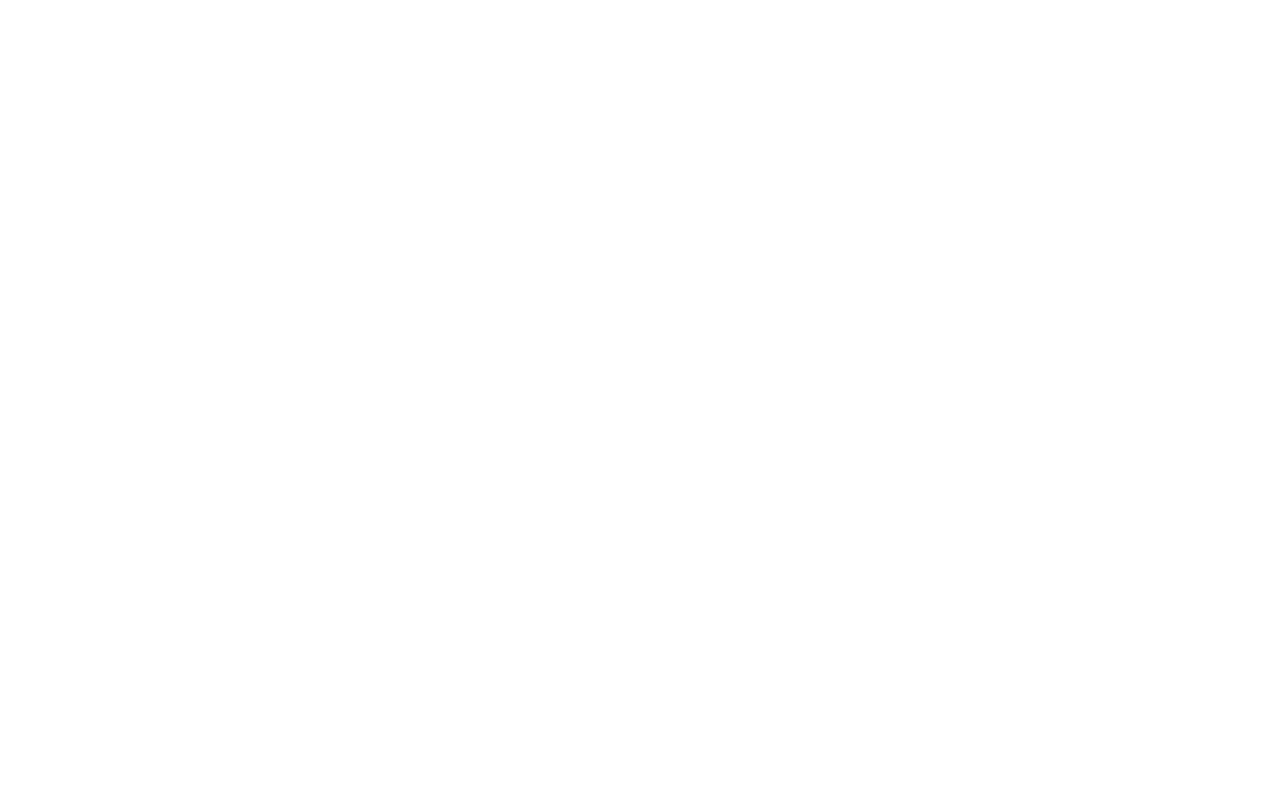
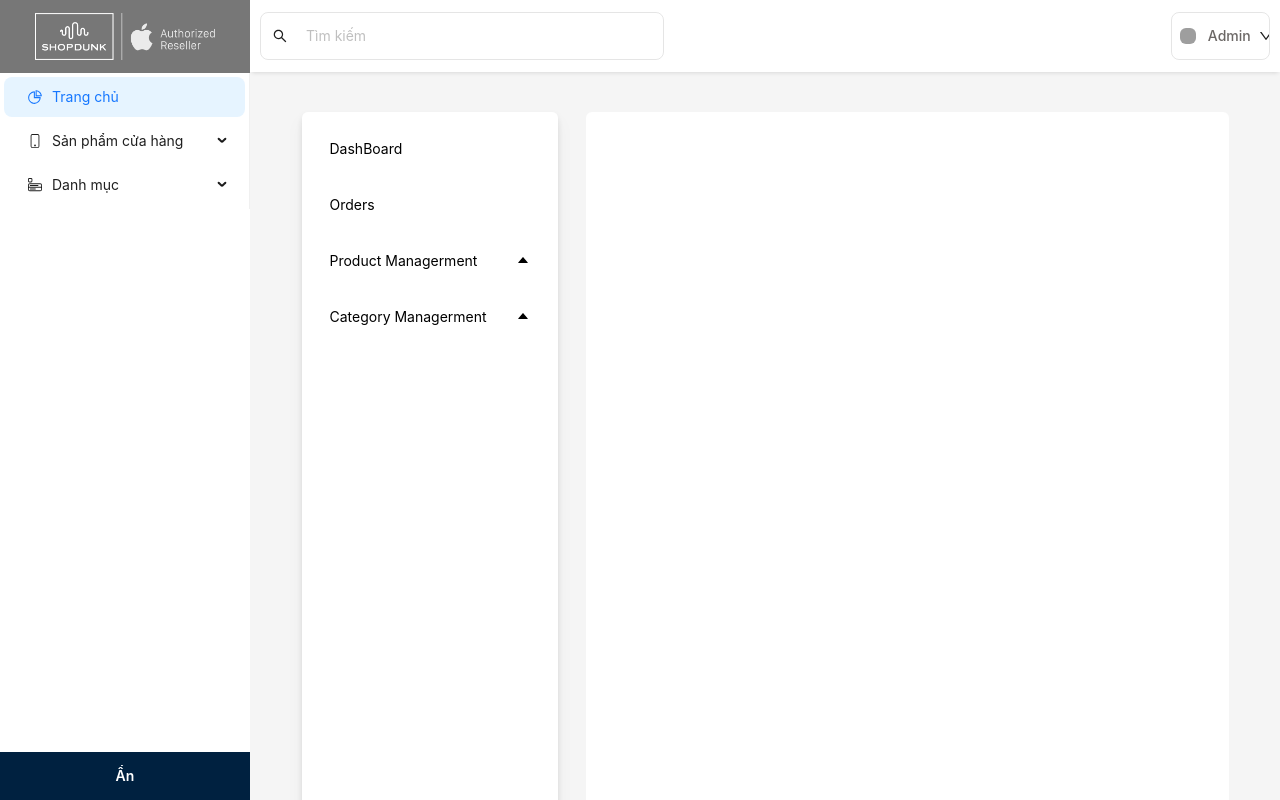
Before and after one commit to DevidMonster/shopdunk_, a React (Vite) app in the folder client/: page /admin/categories in a window 1280 px wide. Before the commit this address had no page. Shown: the top 800 px of the page. Built offline with nearby package versions, Linux system fonts and the light colour scheme; grey boxes are pictures that could not be loaded.

Commit message:
Add Category admin

```diff
--- a/client/src/App.tsx
+++ b/client/src/App.tsx
@@ -7,6 +7,7 @@
 import LayoutClient from "./layout/LayoutClient";
 import Product from "./pages/client/Product";
 import Home from "./pages/client/Home";
+import CategoriesList from "./pages/admin/Category/CategoriesList";
 // import "./App.css";
 
 function App() {
@@ -20,6 +21,7 @@
           <Route path="products" element={<ProductsList />}></Route>
           <Route path="products/:id" element={<EditProduct />}></Route>
           <Route path="products_add" element={<AddProduct />}></Route>
+          <Route path="categories" element={<CategoriesList />}></Route>
         </Route>
         <Route path="/" element={<LayoutClient />}>
           <Route index element={<Home />} />
--- a/client/src/api/category.ts
+++ b/client/src/api/category.ts
@@ -3,9 +3,59 @@
 export const GET_CATEGORIES = gql`
 query Categories {
   categories {
-      id
-      name
-      slug
+    id
+    name
+    slug
+    children {
+        id
+        name
+        slug
+        children {
+            id
+            name
+            slug
+            children {
+                id
+                name
+                slug
+                children {
+                    id
+                    name
+                    slug
+                }
+            }
+        }
+    }
   }
 }
 `;
+
+export const GET_CATEGORIE = gql`
+query Category ($id: Int!) {
+  category(id: $id) {
+    id
+    name
+    slug
+    children {
+        id
+        name
+        slug
+        children {
+            id
+            name
+            slug
+            children {
+                id
+                name
+                slug
+                children {
+                    id
+                    name
+                    slug
+                }
+            }
+        }
+    }
+  }
+}
+`;
--- a/client/src/layout/LayoutAdmin.tsx
+++ b/client/src/layout/LayoutAdmin.tsx
@@ -8,12 +8,11 @@
 } from '@ant-design/icons';
 import type { MenuProps } from 'antd';
 import { Button, Layout, Menu, theme } from 'antd';
-import { Outlet } from 'react-router';
-import { Link } from 'react-router-dom';
+import { Link, Outlet } from 'react-router-dom';
 import images from '../assets/images';
 import HeaderAdmin from '../component/AdminHeader';
 const { Content, Sider } = Layout;
-import { BsPhone } from 'react-icons/bs'
+import { BsMenuApp, BsPhone } from 'react-icons/bs'
 type MenuItem = Required<MenuProps>['items'][number];
 
 function getItem(label: React.ReactNode, key: React.Key, icon?: React.ReactNode, children?: MenuItem[]): MenuItem {
@@ -30,6 +29,10 @@
    getItem('Sản phẩm cửa hàng', '2', <BsPhone />, [
       getItem(<Link to='/admin/products'>Sản phẩm</Link>, '3'),
       getItem(<Link to='/admin/products_add'>Tạo sản phẩm</Link>, '4')
+   ]),
+   getItem('Danh mục', '5', <BsMenuApp />, [
+      getItem(<Link to='/admin/categories'>Danh sách danh mục</Link>, '6'),
+      getItem(<Link to='/admin/categories_add'>Tạo danh mục</Link>, '7')
    ]),
   //  getItem(<Link to='/manage/orders'>Đơn hàng</Link>, 'sub1', <OrderIcon />),
   //  getItem(<Link to='/manage/vouchers'>Mã khuyễn mãi</Link>, 'sub2', <TicketIcon />),
--- /dev/null
+++ b/client/src/pages/admin/Category/CategoriesList.tsx
@@ -0,0 +1,13 @@
+import RenderCategories from "./component/RenderCategories";
+import RenderItems from "./component/RenderItems";
+
+function CategoriesList() {
+    return (
+        <div className="w-[90%] my-10 flex gap-7">
+            <RenderCategories/>
+            <RenderItems/>
+        </div>
+    );
+}
+
+export default CategoriesList;
--- /dev/null
+++ b/client/src/pages/admin/Category/component/Button.tsx
@@ -0,0 +1,55 @@
+import React from 'react';
+import { AiFillCaretDown, AiFillCaretUp } from 'react-icons/ai';
+import { NavLink } from 'react-router-dom';
+
+type IProps = {
+   title: string | React.ReactNode;
+   icon?: React.ReactNode;
+   to?: string;
+   href?: string;
+   hadChildren: boolean;
+   isDropdown?: boolean;
+   onClick(): void | undefined;
+};
+
+function Button(props: IProps) {
+   // eslint-disable-next-line @typescript-eslint/no-explicit-any
+   let Comp: any = 'button';
+   const onHandleClick = () => props.onClick();
+   const prps: { to?: string; href?: string } = {};
+   if (props.to) {
+      Comp = NavLink;
+      prps.to = props.to;
+   } else if (props.href) {
+      Comp = 'a';
+      prps.href = props.href;
+   } else if (props.hadChildren) {
+      Comp = 'button';
+      prps.href = undefined;
+      prps.to = undefined;
+   }
+
+   return (
+      <Comp
+         className={`relative w-full mx-auto rounded-xl h-14 items-center justify-between  flex p-5  text-black dark:text-white`}
+         onClick={props.hadChildren?onHandleClick:()=>undefined}
+         {...prps}
+      >
+         <span className='flex-1 flex gap-2 text-left hover:text-hightLigh'>
+            {props.icon && <span className='py-1'>{props.icon}</span>}
+            {props.title}
+         </span>
+         {props.hadChildren && (
+            <span>
+               {props.isDropdown ? (
+                  <AiFillCaretDown />
+               ) : (
+                  <AiFillCaretUp />
+               )}
+            </span>
+         )}
+      </Comp>
+   );
+}
+
+export default Button;
--- /dev/null
+++ b/client/src/pages/admin/Category/component/DropDown.tsx
@@ -0,0 +1,69 @@
+import { useRef, useEffect, useState } from 'react';
+import Button from './Button';
+
+type IProps = {
+   title: string | React.ReactNode;
+   icon?: React.ReactNode;
+   to?: string;
+   href?: string;
+   children?: IProps[];
+};
+
+function DropDown(props: IProps) {
+   const [dropDown, setDropDown] = useState(false);
+   const menuRef = useRef<HTMLDivElement>(null);
+
+
+   useEffect(() => {
+      if(menuRef.current != null && menuRef.current !== undefined) {
+         if (dropDown) {
+            menuRef.current.style.height = `${menuRef.current.scrollHeight}px`;
+         } else {
+            menuRef.current.style.height = '0';
+         }
+      }
+   }, [dropDown]);
+
+   const toggleButton = () => {
+       setDropDown((prev) => !prev);
+    };
+
+    console.log(dropDown);
+
+   return (
+      <div>
+         <Button
+            hadChildren={props.children && props.children.length > 0 ? true : false}
+            onClick={props.children && props.children.length > 0 ? toggleButton : () => undefined}
+            isDropdown={dropDown}
+            title={props.title}
+            icon={props.icon}
+            to={props.to}
+            href={props.href}
+         />
+         {props.children && props.children.length > 0 && (
+            <div
+               className={`${dropDown ? 'h-[' + props.children.length*56 + 'px]' : 'h-0'}  pl-3 transition-all overflow-hidden duration-100 rounded-xl`}
+               ref={menuRef}
+            >
+               <div className='border-l-[1px] border-gray-400'>
+                   {props.children.map((child, index) => (
+                      <Button
+                         key={index}
+                         hadChildren={child.children && child.children.length > 0 ? true : false}
+                         onClick={child.children && child.children.length > 0 ? toggleButton : () => undefined}
+                         isDropdown={dropDown}
+                         title={child.title}
+                         icon={child.icon}
+                         to={child.to}
+                         href={child.href}
+                      />
+                   ))}
+               </div>
+            </div>
+         )}
+      </div>
+   );
+}
+
+export default DropDown;
--- /dev/null
+++ b/client/src/pages/admin/Category/component/RenderCategories.tsx
@@ -0,0 +1,53 @@
+import React, { useEffect, useState } from 'react';
+import { Link } from 'react-router-dom';
+import DropDown from './DropDown';
+
+type IProps = {
+   isMenuActive?: boolean;
+};
+
+type IMenu = {
+   title: string | React.ReactNode;
+   icon?: React.ReactNode;
+   to?: string;
+   href?: string;
+   children?: IMenu[];
+};
+
+const menu: IMenu[] = [
+   { title: 'DashBoard', to: '/admin/dashboard' },
+   { title: 'Orders', to: '/admin/orders' },
+   {
+      title: 'Product Managerment',
+      children: [
+         { title: 'Products', to: '/admin/products' },
+         { title: 'Add Product', to: '/admin/product-add' }
+      ]
+   },
+   {
+      title: 'Category Managerment',
+      children: [{ title: 'Add Category', to: '/admin/category-add' }]
+   }
+];
+
+function RenderCategories(props: IProps) {
+   const [active, setActive] = useState(props.isMenuActive || true);
+   useEffect(() => {
+      setActive(props.isMenuActive || true);
+   }, [props]);
+   return (
+      <div
+         className={`rounded-md drop-shadow-lg w-64 p-0 bg-white transition-all overflow-y-auto overflow-x-hidden overscroll-y-contain ${
+            !active ? '-translate-x-[110%]' : 'translate-x-0'
+         }`}
+      >
+         <div className='p-2'>
+            {menu.map((mu, index) => (
+               <DropDown key={index} {...mu} />
+            ))}
+         </div>
+      </div>
+   );
+}
+
+export default RenderCategories;
--- /dev/null
+++ b/client/src/pages/admin/Category/component/RenderItems.tsx
@@ -0,0 +1,9 @@
+function RenderItems() {
+    return (
+        <div className="bg-white rounded-md flex-1 w-full h-screen">
+
+        </div>
+    );
+}
+
+export default RenderItems;
--- a/client/src/pages/admin/Product/ProductsList.tsx
+++ b/client/src/pages/admin/Product/ProductsList.tsx
@@ -23,7 +23,7 @@
     return (
         <>
             <Layout style={{ minHeight: '100vh', display: 'flex', position: 'relative', width: '90%' }}>
-                <div className='flex-1 flex justify-center items-center flex-col mt-10 w-[90%]'>
+                <div className='flex-1 flex justify-center items-center flex-col my-10 w-[90%]'>
                     <div className='flex justify-between items-center w-[90%]'>
                         <h1 className='text-3xl font-semibold text-[rgba(0,0,0,0.7)]'>Sản phẩm</h1>
                         <Link to='/admin/products_add'>
--- a/client/src/pages/admin/Product/component/ProductSku.tsx
+++ b/client/src/pages/admin/Product/component/ProductSku.tsx
@@ -12,7 +12,7 @@
     useEffect(() => {
         // Initialize the 'skuValues' field with the required structure
         form.setFieldsValue({
-            skuValues: skuData.map((value) => ({ 'sku_name': value.skuName, status: value.status || true, price: value.price, quantity: value.quantity, sku: value.sku }))
+            skuValues: skuData.map((value) => ({ 'sku_name': value.skuName, status: value.status === false ? false : true, price: value.price, quantity: value.quantity, sku: value.sku }))
         });
     }, [skuData, form]);
 
```
Also changed, not shown: client/src/pages/admin/Product/AddProduct.tsx (+21 -11 lines), client/src/pages/admin/Product/EditProduct.tsx (+26 -11 lines), 3 other files (tests, documents, lock files or other folders).
